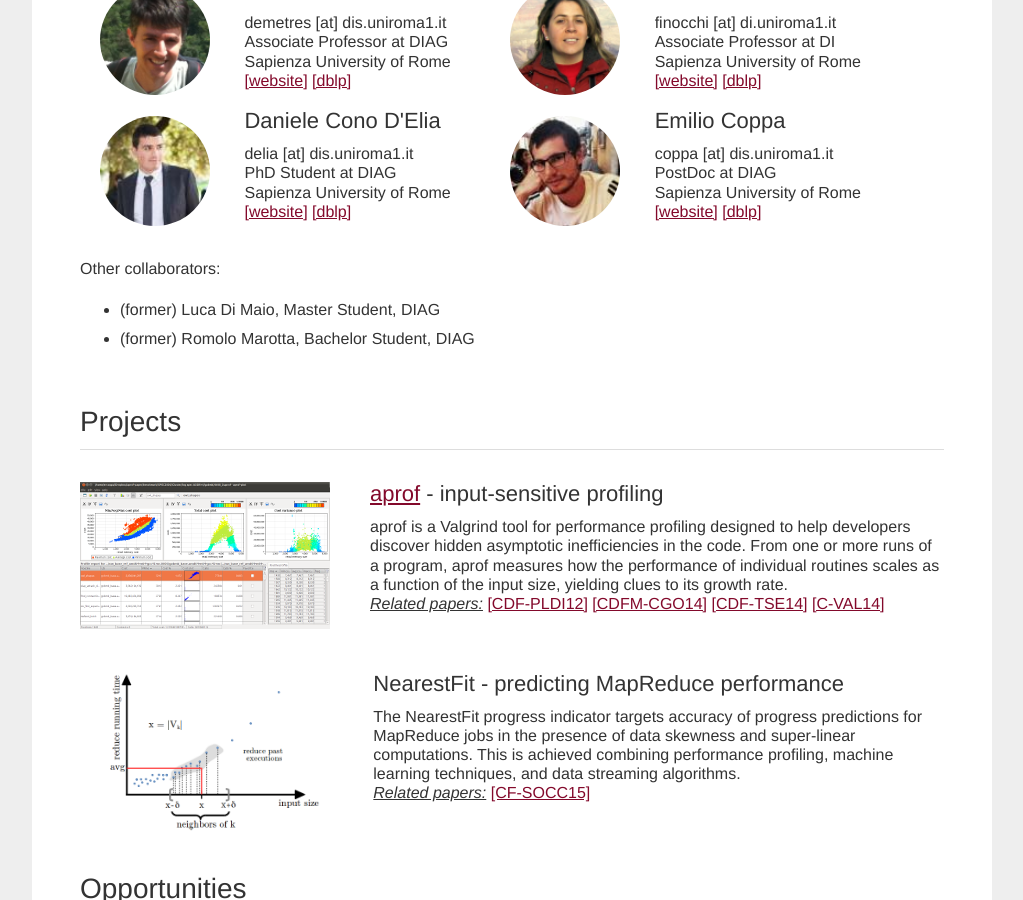
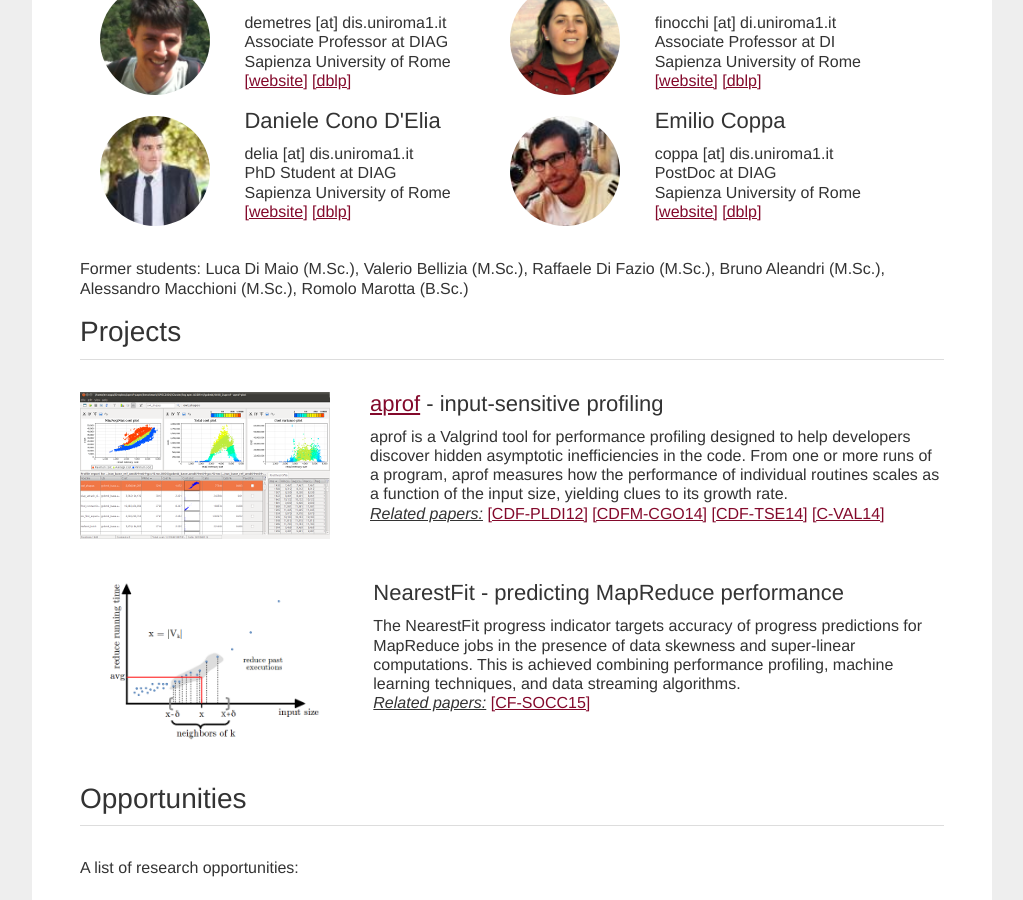
Before and after one commit to season-lab/season-lab.github.io, a Jekyll site: the page built from index.html, in a window 1280 px wide and 900 px high, scrolled down 424 px. Shown: the whole window, without its empty margins (128-1151 px from the left). Built offline with Jekyll 4.4.1, drawn with Linux system fonts in a browser that asks for light colours.

Commit message:
Update index.html

```diff
--- a/index.html
+++ b/index.html
@@ -76,11 +76,8 @@ title: SEASON Lab - Software Analysis and Optimization Laboratory at Sapienza Un
 
           <br/>
 
-          Other collaborators:
-          <ul>
-            <li>(former) Luca Di Maio, Master Student, DIAG</li>
-            <li>(former) Romolo Marotta, Bachelor Student, DIAG</li>
-          </ul>
+          Former students: Luca Di Maio (M.Sc.), Valerio Bellizia (M.Sc.), Raffaele Di Fazio (M.Sc.),
+          Bruno Aleandri (M.Sc.), Alessandro Macchioni (M.Sc.), Romolo Marotta (B.Sc.)
 
           <br/><br/>
 
```
